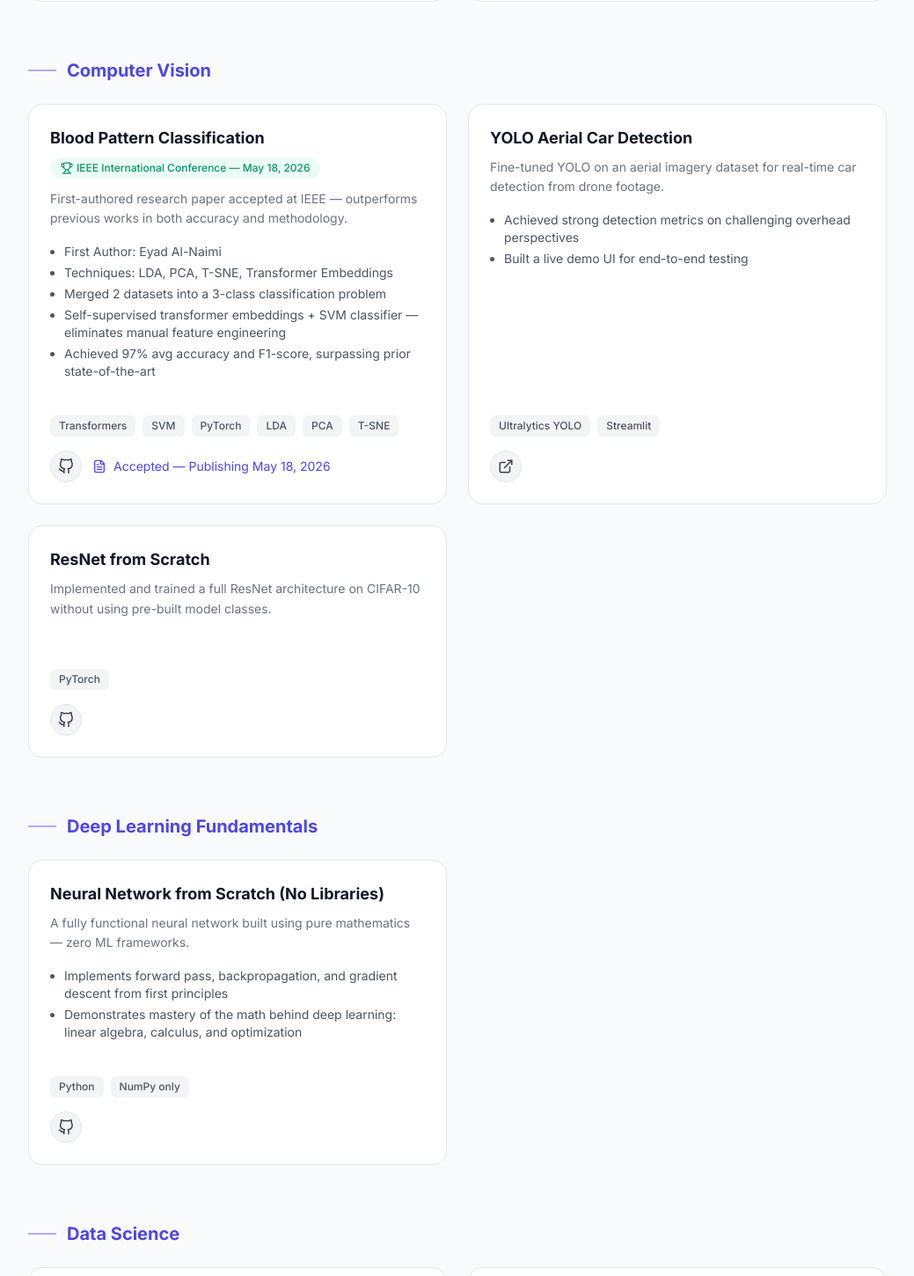
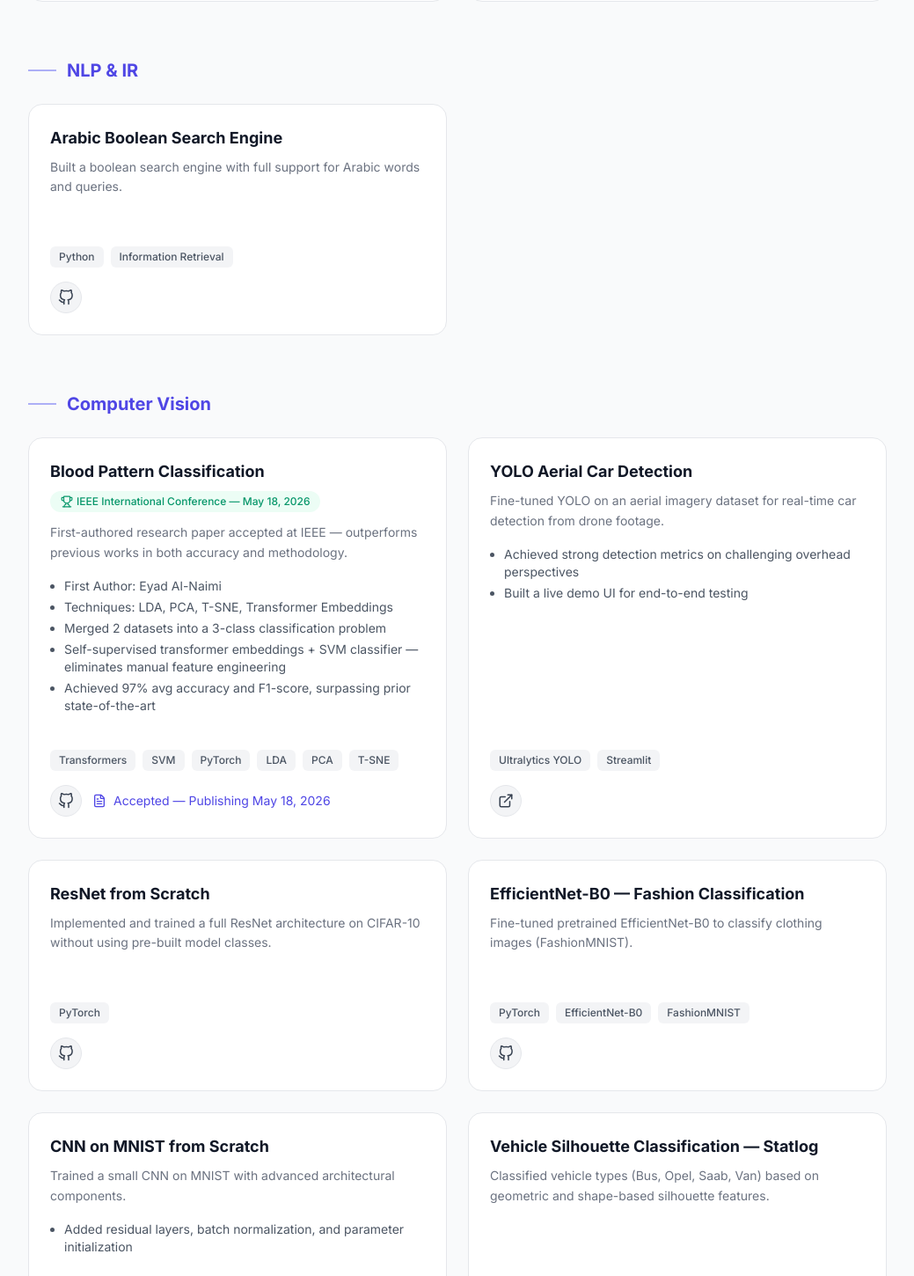
Before and after one commit to en3imi/portfolio, a Next.js app: page / in a window 1280 px wide. Shown: the part 4300-5750 px from the top of the page at 88% size, without its empty margins (120-1159 px from the left). Built offline with nearby package versions, Linux system fonts and the light colour scheme.

Commit message:
feat: add PCA, EfficientNet, CNN MNIST, Vehicle, Arabic Search Engine projects

```diff
--- a/components/Projects.tsx
+++ b/components/Projects.tsx
@@ -97,6 +97,18 @@ const projectCategories: { category: string; projects: Project[] }[] = [
     ],
   },
   {
+    category: "NLP & IR",
+    projects: [
+      {
+        title: "Arabic Boolean Search Engine",
+        description: "Built a boolean search engine with full support for Arabic words and queries.",
+        bullets: [],
+        tools: ["Python", "Information Retrieval"],
+        github: "https://github.com/en3imi/IR/blob/main/IR_Boolean_Retrieval.ipynb",
+      },
+    ],
+  },
+  {
     category: "Computer Vision",
     projects: [
       {
@@ -130,6 +142,29 @@ const projectCategories: { category: string; projects: Project[] }[] = [
         bullets: [],
         tools: ["PyTorch"],
         github: "https://github.com/en3imi/DeepLearning",
+      },
+      {
+        title: "EfficientNet-B0 — Fashion Classification",
+        description: "Fine-tuned pretrained EfficientNet-B0 to classify clothing images (FashionMNIST).",
+        bullets: [],
+        tools: ["PyTorch", "EfficientNet-B0", "FashionMNIST"],
+        github: "https://github.com/en3imi/DeepLearning/blob/main/CNN-FashionMNIST/EfficientNet-B0.ipynb",
+      },
+      {
+        title: "CNN on MNIST from Scratch",
+        description: "Trained a small CNN on MNIST with advanced architectural components.",
+        bullets: [
+          "Added residual layers, batch normalization, and parameter initialization",
+        ],
+        tools: ["PyTorch", "MNIST"],
+        github: "https://github.com/en3imi/DeepLearning/blob/main/CNN_MNIST/Simple_CNN.ipynb",
+      },
+      {
+        title: "Vehicle Silhouette Classification — Statlog",
+        description: "Classified vehicle types (Bus, Opel, Saab, Van) based on geometric and shape-based silhouette features.",
+        bullets: [],
+        tools: ["PyTorch", "Statlog Dataset"],
+        github: "https://github.com/en3imi/DeepLearning/tree/main/Statlog%20with%20PyTorch",
       },
     ],
   },
@@ -202,6 +237,13 @@ const projectCategories: { category: string; projects: Project[] }[] = [
           "Applied PCA, T-SNE, and UMAP for dimensionality reduction before clustering",
         ],
         tools: ["Python", "Scikit-learn", "UMAP", "T-SNE"],
+      },
+      {
+        title: "PCA Dimensionality Reduction",
+        description: "Applied PCA to separate data using the minimum number of components.",
+        bullets: [],
+        tools: ["Python", "Scikit-learn", "PCA"],
+        github: "https://github.com/en3imi/Machine-Learning/blob/main/PCA%20on%20CancerData/PCA.ipynb",
       },
     ],
   },
```
